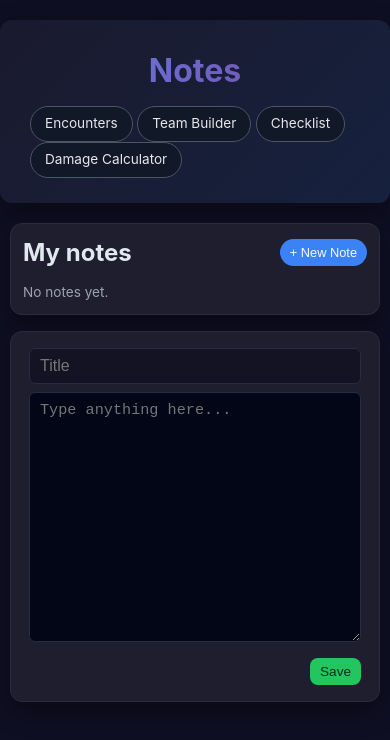
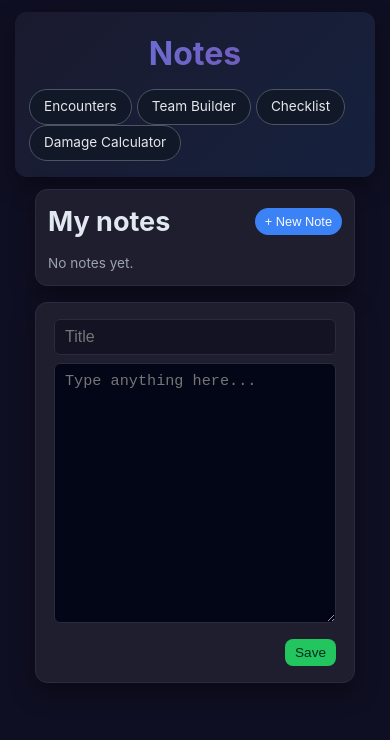
Before and after one commit to AlMunozz/EmeraldBattleFrontier, a plain HTML site: page notes.html in a window 390 px wide. Drawn offline with Linux system fonts and the light colour scheme.

Commit message:
notes responsive

```diff
--- a/notes.css
+++ b/notes.css
@@ -62,6 +62,7 @@ h1 {
   border-color: #6366f1;
 }
 
+/* Layout notes */
 .notes-container {
   max-width: 1100px;
   margin: 0 auto 40px;
@@ -144,6 +145,7 @@ h1 {
   box-shadow: 0 0 0 1px #3b82f6;
 }
 
+/* Editor */
 .notes-editor {
   padding: 16px 18px;
   display: flex;
@@ -201,6 +203,7 @@ h1 {
   display: none !important;
 }
 
+/* Modal */
 .note-modal {
   position: fixed;
   inset: 0;
@@ -252,25 +255,49 @@ h1 {
   cursor: pointer;
 }
 
-/* --- DEBUG: forzar una sola columna siempre que el ancho sea <= 1200px --- */
+/* Una columna hasta tablet */
 @media (max-width: 1024px) {
   .notes-container {
-    display: flex !important;
-    flex-direction: column !important;
+    display: flex;
+    flex-direction: column;
     gap: 16px;
     padding: 0 10px 30px;
   }
 
   .notes-sidebar,
   .notes-editor {
-    width: 100% !important;
+    width: 100%;
+  }
+}
+
+/* Layout móvil: más estrecho y alto */
+@media (max-width: 800px) {
+  body {
+    font-size: 18px;
   }
 
-  .notes-sidebar {
-    order: 1 !important;
+  header {
+    max-width: 360px;
+    width: 100%;
+    padding: 16px 14px;
+    margin: 12px auto;
   }
 
+  .notes-container {
+    max-width: 360px;
+    width: 100%;
+    margin: 0 auto 30px;
+    padding: 0 10px 30px;
+    align-items: center;
+  }
+
+  .notes-sidebar,
   .notes-editor {
-    order: 2 !important;
+    max-width: 320px;
+    width: 100%;
+  }
+
+  #note-body {
+    min-height: 260px;
   }
 }
--- a/notes.html
+++ b/notes.html
@@ -3,6 +3,7 @@
 <head>
   <meta charset="UTF-8">
   <title>Notes</title>
+  <meta name="viewport" content="width=device-width, initial-scale=1.0">
   <link rel="stylesheet" href="notes.css">
   <link rel="icon" href="icon.ico" type="image/x-icon">
 </head>
```
